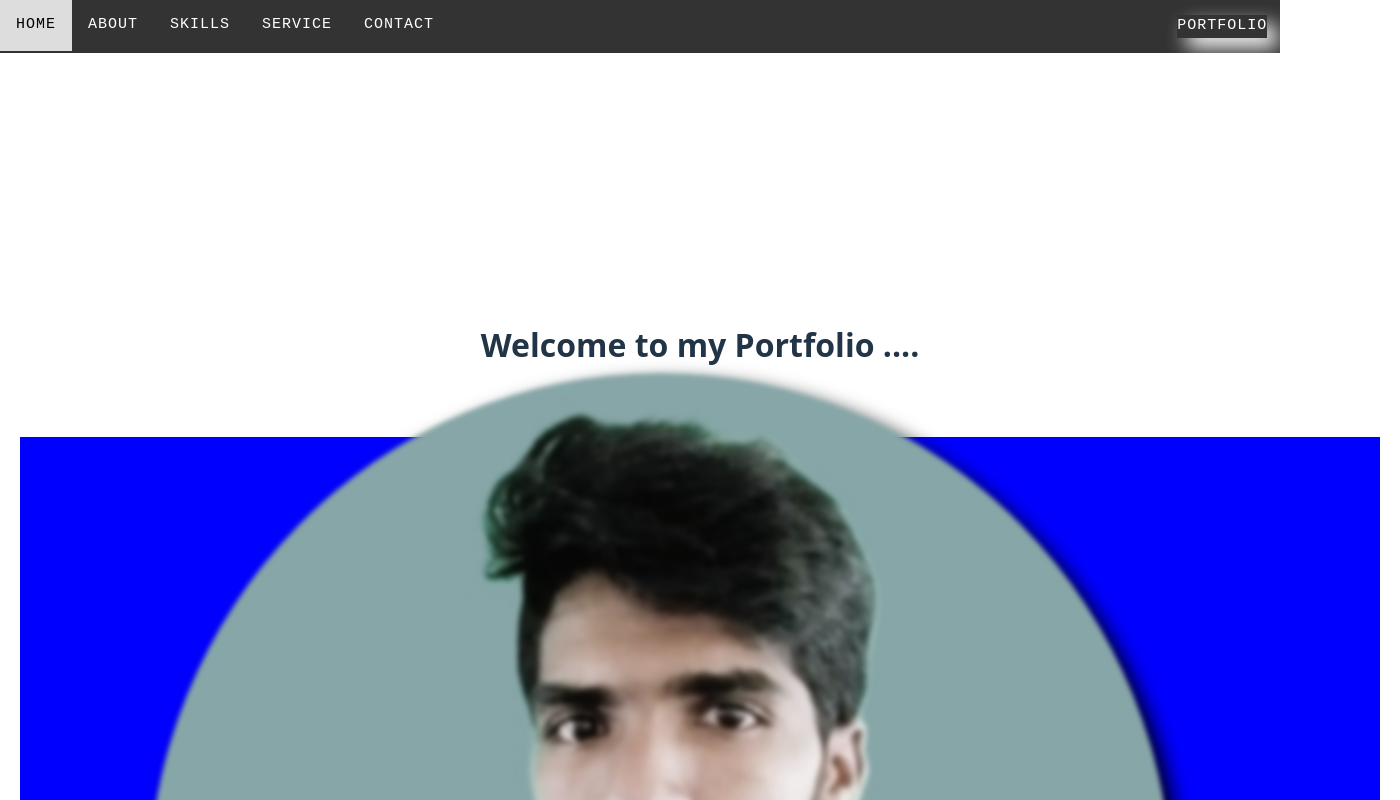
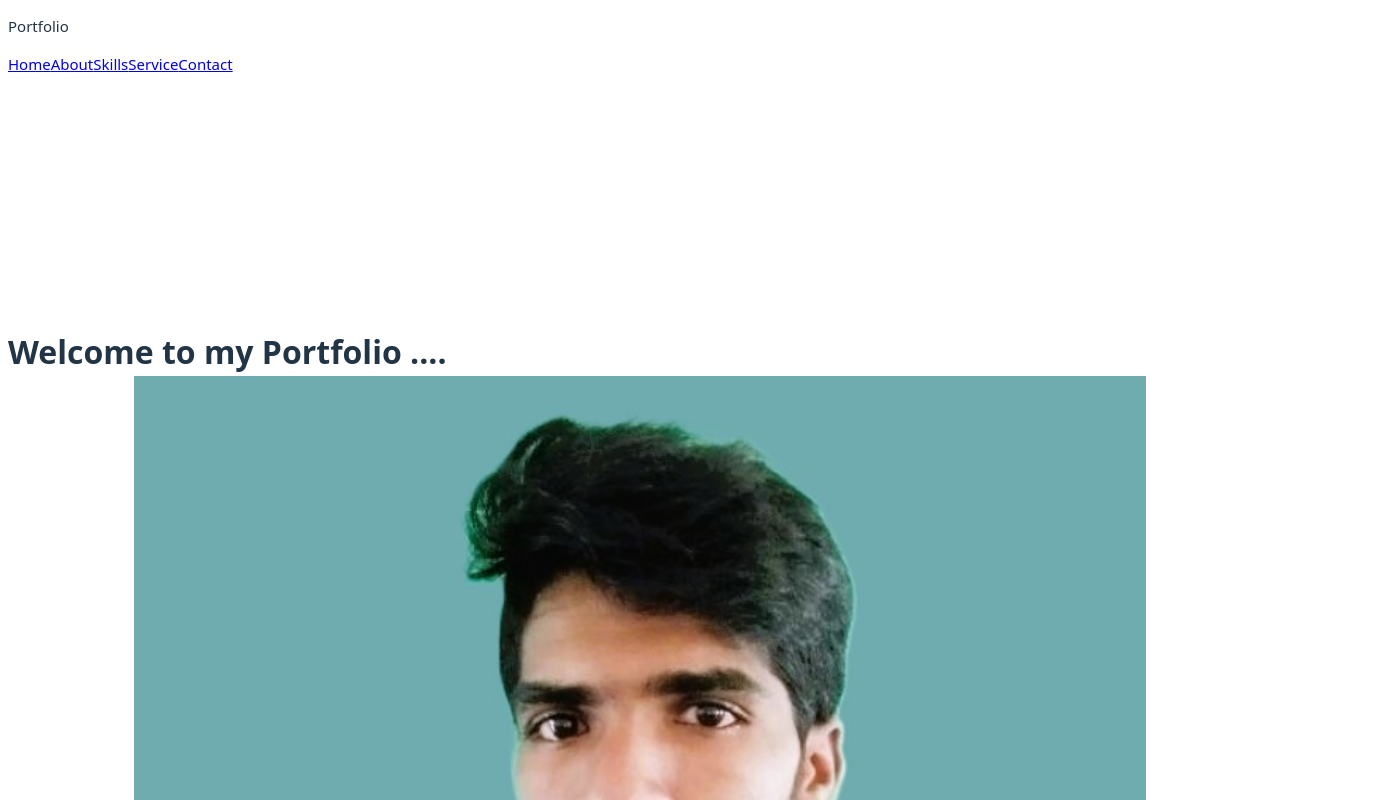
Before and after one commit to PavanMech321/portfolio-2, a React (Vite) app: page / in a window 1280 px wide. Shown: the top 800 px of the page, 1400 px wide, since content can reach past the window. Built offline with nearby package versions, Linux system fonts and the light colour scheme.

Commit message:
Update App.css

```diff
--- a/src/App.css
+++ b/src/App.css
@@ -392,7 +392,7 @@ textarea:hover{
 
 
 
-body{
+/* body{
   width: 100vw;
   margin: 0;
   display: flex;
@@ -409,32 +409,32 @@ body{
   font-size: 16px;
   color: white;
   text-align: center;
-/*   padding: 14px 16px; */
+  padding: 14px 16px;
   text-decoration: none;
   text-transform: uppercase;
   word-spacing: normal;
   letter-spacing: 1px;
-    /* transition: background-color 0.3s; */
+  transition: background-color 0.3s;
 }
 .Navbar .nbp1{
   margin-right: 1%;
   float: right;
-/*   display: block; */
+display: block;
   color: white;
   text-align: center;
-/*   padding: 14px 16px; */
+padding: 14px 16px;
   text-decoration: none;
   word-spacing: normal;
-  /* margin-top: -0.1%; */
+  margin-top: -0.1%;
   box-shadow: 10px 10px 20px white;
 }
 .Navbar a {
   float: left;
   display: block;
   color: white;
-  /* width: fit-content;
-  height: fit-content; */
-  /* text-align: center; */
+  width: fit-content;
+  height: fit-content;
+   text-align: center;
   padding: 14px 16px;
   text-decoration: none;
   word-spacing: normal;
@@ -470,7 +470,7 @@ body{
   height: 50%;
   border-radius: 50%;
   box-shadow: 10px 10px 20px black;
-  /* mix-blend-mode:lighten; */
+   mix-blend-mode:lighten;
   filter: blur(2.5px) grayscale(50%);
   transition-duration: 1s;
 }
@@ -482,7 +482,7 @@ body{
   font-family: 'Segoe UI', Tahoma, Geneva, Verdana, sans-serif;
 }
 .About{
-  /* width: 100vw; */
+   width: 100vw;
   margin-top: 10%;
   color: white;
 }
@@ -496,7 +496,7 @@ body{
   grid-template-columns: 30vw 30vw;
   gap : 10%;
   margin-top: 5%;
-  /* background-color: blue; */
+  background-color: blue;
   color:aliceblue;
   align-items: center;
   box-shadow: 10px 10px 20px white;
@@ -765,11 +765,7 @@ textarea:hover{
   color: black;
   background-color: whitesmoke;
   border-radius: 10px;
-}
-
-
-
-
+} */
 
 
 
```
